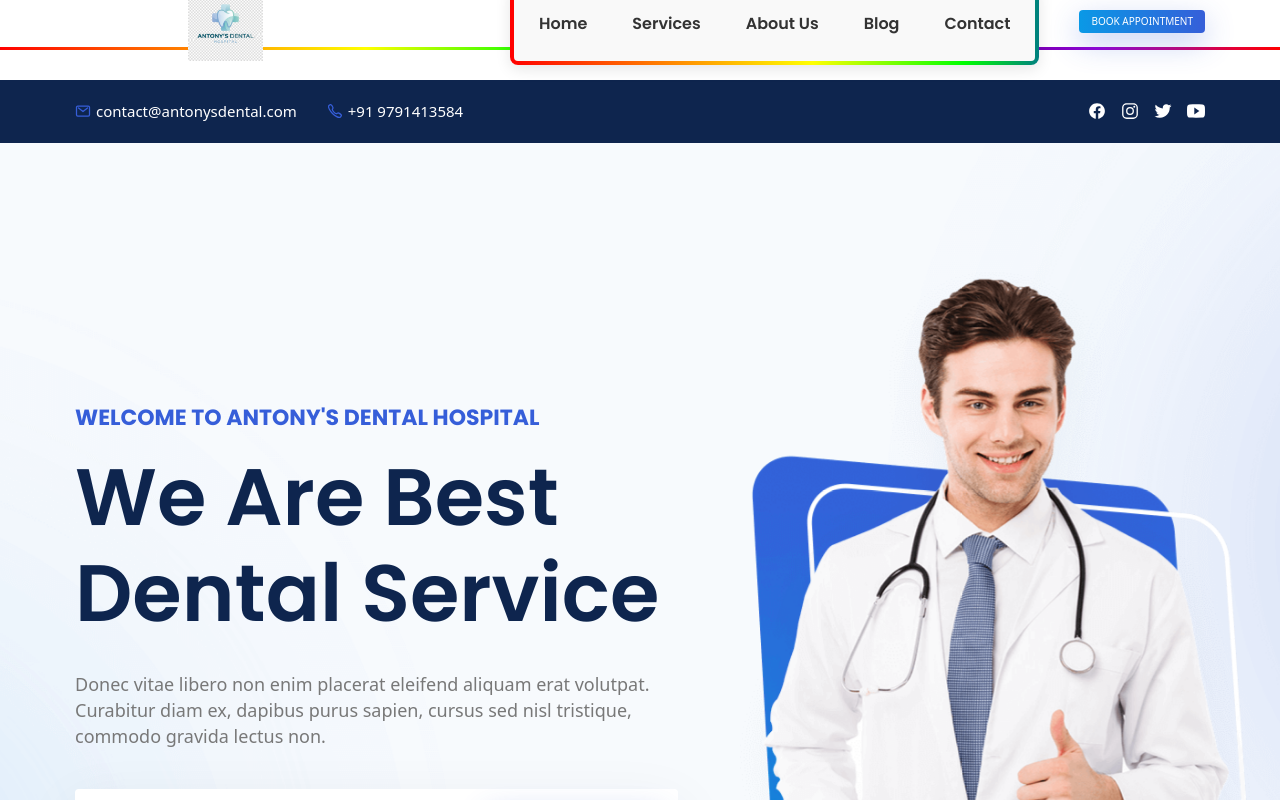
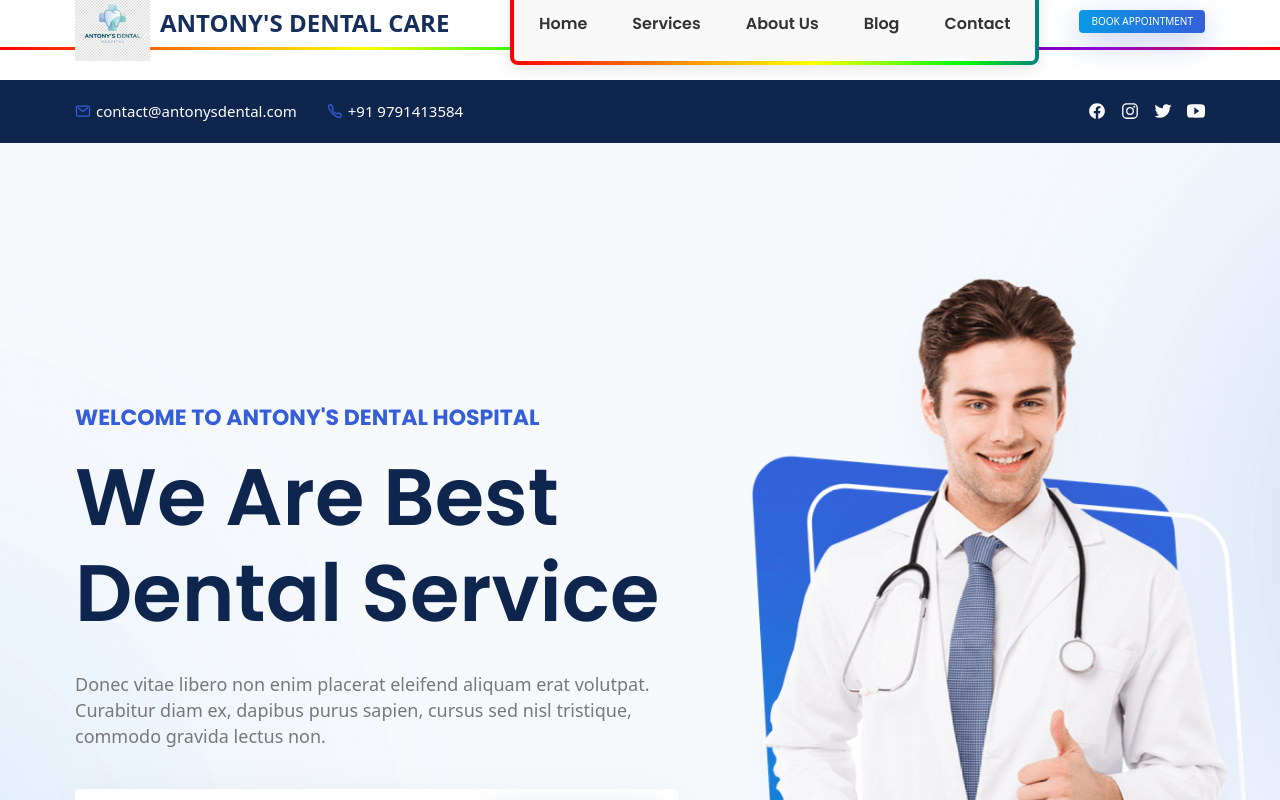
Before and after one commit to sohamlord/antonys-dental-hospital, a Next.js app: page / in a window 1280 px wide. Shown: the top 800 px of the page. Built offline with nearby package versions, Linux system fonts and the light colour scheme.

Commit message:
Add text to header logo

```diff
--- a/app/page.tsx
+++ b/app/page.tsx
@@ -83,9 +83,10 @@ export default function Home() {
 
         <div className={`header-bottom ${headerActive ? 'active' : ''}`} data-header style={{ height: '90px', paddingBlock: '5px', maxHeight: '90px' }}>
           <div className="container" style={{ height: '100%', display: 'flex', alignItems: 'center' }}>
-            <a href="#" className="logo" style={{ display: 'block', lineHeight: 0 }}>
+            <a href="#" className="logo" style={{ display: 'flex', alignItems: 'center', gap: '10px', lineHeight: 0 }}>
               <img src="/assets/images/logo.png" alt="ANTONY'S DENTAL HOSPITAL"
-                style={{ height: '75px', width: '300px', maxHeight: '75px', objectFit: 'contain' }} />
+                style={{ height: '75px', width: 'auto', maxHeight: '75px', objectFit: 'contain' }} />
+              <span style={{ fontSize: '24px', fontWeight: '800', color: '#162e5c', lineHeight: '1.2' }}>ANTONY'S DENTAL CARE</span>
             </a>
 
             <nav className={`navbar container ${navActive ? 'active' : ''}`} data-navbar>
```
